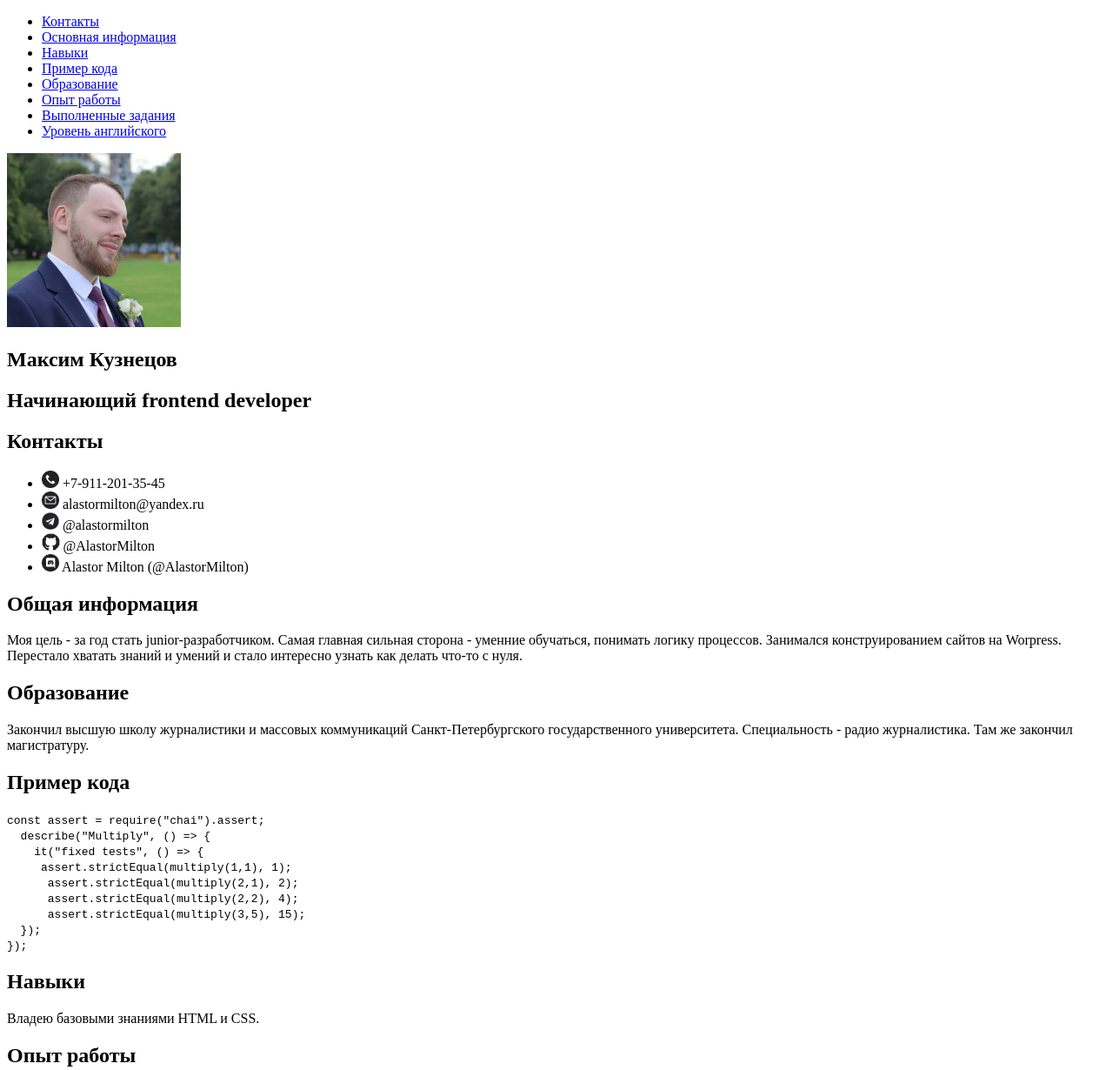
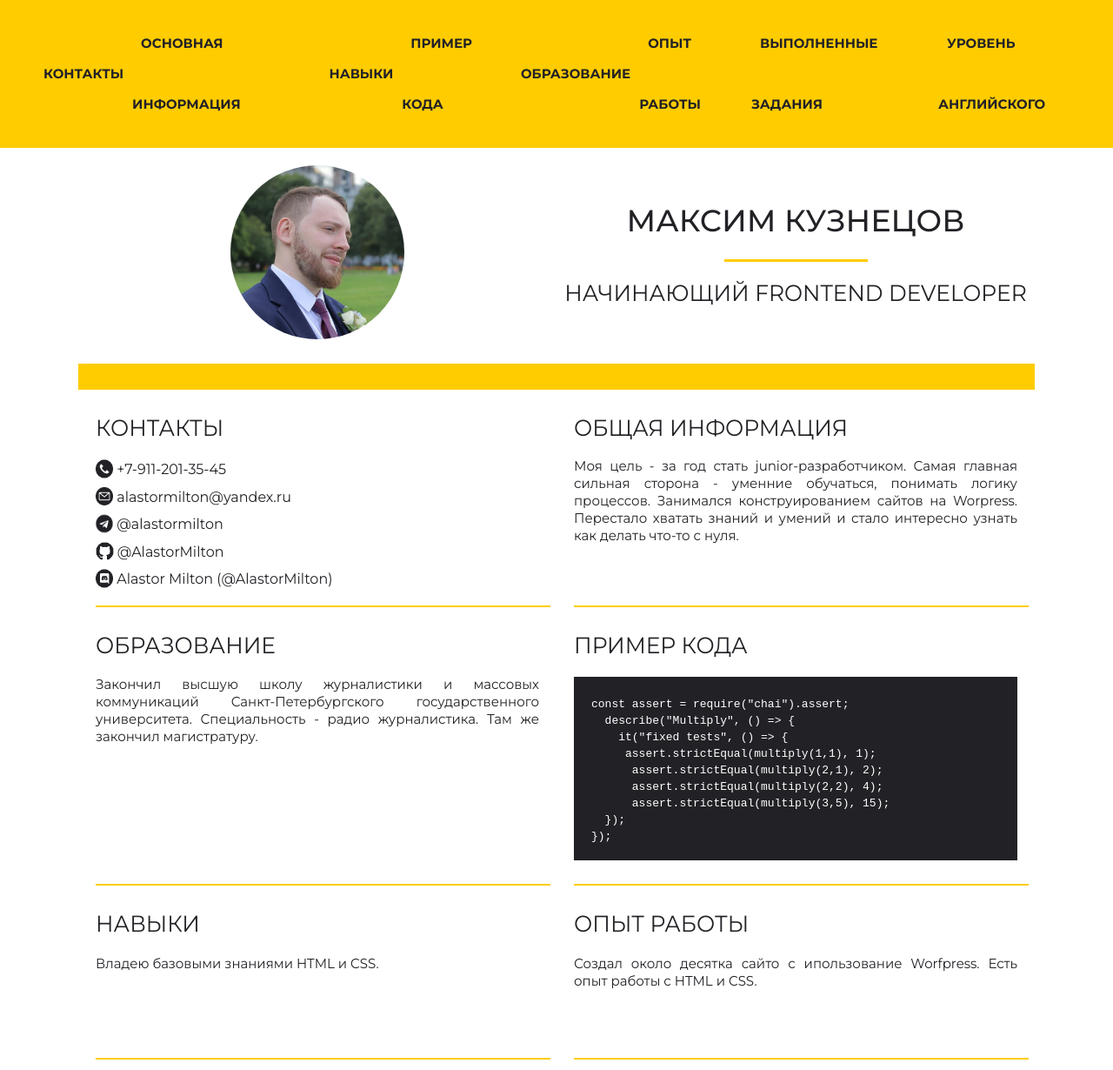
Before and after one commit to AlastorMilton/rsschool-cv-old, a plain HTML site: page index.html in a window 1280 px wide. Shown: the top 1230 px of the page at 87% size. Drawn offline with Linux system fonts and the light colour scheme.

Commit message:
feat: add page layout and add style in css document

```diff
--- a/index.html
+++ b/index.html
@@ -1,51 +1,69 @@
 <!DOCTYPE html>
 <html lang="en">
 <head>
+    <meta charset="UTF-8">
+    <meta http-equiv="X-UA-Compatible" content="IE=edge">
+    <meta name="viewport" content="width=device-width, initial-scale=1.0">
+    <title>CV</title>
+    <link rel="stylesheet" href="styles.css">
+    <link rel="icon" href="image/cv.png" type="image/png">
 </head>
 <body>
+
 <header>
-          <nav>
-            <ul>
-                <li> <a href="#contacts" class="menu-link">Контакты</a></li>
-                <li> <a href="#main-info" class="menu-link">Основная информация</a></li>
-                <li> <a href="#skills" class="menu-link">Навыки</a></li>
-                <li> <a href="#code" class="menu-link"> Пример кода</a></li>
-                <li> <a href="#education" class="menu-link">Образование</a></li>
-                <li> <a href="#experience" class="menu-link">Опыт работы</a></li>
-                <li> <a href="#tasks" class="menu-link">Выполненные задания</a></li>
-                <li> <a href="#english" class="menu-link">Уровень английского</a></li>
+    <div class="container">
+      <nav class="navigation">
+        <ul class="main-menu">
+            <li class="menu-item"><a href="#contacts" class="menu-link">Контакты</a></li>
+            <li class="menu-item"><a href="#main-info" class="menu-link">Основная информация</a></li>
+            <li class="menu-item"><a href="#skills" class="menu-link">Навыки</a></li>
+            <li class="menu-item"><a href="#code" class="menu-link"> Пример кода</a></li>
+            <li class="menu-item"><a href="#education" class="menu-link">Образование</a></li>
+            <li class="menu-item"><a href="#experience" class="menu-link">Опыт работы</a></li>
+            <li class="menu-item"><a href="#tasks" class="menu-link">Выполненные задания</a></li>
+            <li class="menu-item"><a href="#english" class="menu-link">Уровень английского</a></li>
         </ul>
       </nav>
+    </div>
 </header>
+
 <main>
-            <div id="photo">
+    <div class="main-container">
+        <div class="photo-section" id="photo">
             <img class="circle" src="image/photo.jpg" alt="Photo" height="200">
         </div>
-            <section id="name">
+        <section class="photo-section" id="name">
             <h1 class="name_main_header">Максим Кузнецов</h1>
+                <hr class="line-small">
             <h2 class="name_header">Начинающий frontend developer</h2>
         </section>
-            <section id="contacts">
+        <hr class="line-big">
+        <section class="main-section" id="contacts">
             <h2>Контакты</h2>
             <ul class="contact-list">
-                    <li><img src="/image/phone-call.png" alt="phone" height="20"> +7-911-201-35-45</li>
-                    <li><img src="/image/email.png" alt="mail" height="20"> alastormilton@yandex.ru</li>
-                    <li><img src="/image/telegram.png" alt="telegram" height="20"> @alastormilton</li>
-                    <li><img src="/image/github.png" alt="github" height="20"> @AlastorMilton</li>
-                    <li><img src="/image/discord_black_logo_icon_147145.png" alt="discord" height="20"> Alastor Milton (@AlastorMilton)</li>
+                <li><img class="contact-image" src="/image/phone-call.png" alt="phone" height="20"> +7-911-201-35-45</li>
+                <li><img class="contact-image" src="/image/email.png" alt="mail" height="20"> alastormilton@yandex.ru</li>
+                <li><img class="contact-image" src="/image/telegram.png" alt="telegram" height="20"> @alastormilton</li>
+                <li><img class="contact-image" src="/image/github.png" alt="github" height="20"> @AlastorMilton</li>
+                <li><img class="contact-image" src="/image/discord_black_logo_icon_147145.png" alt="discord" height="20"> Alastor Milton (@AlastorMilton)</li>
             </ul>
+            <hr class="line">
         </section>
-            <section id="main-info">
+        <section class="main-section" id="main-info">
             <h2>Общая информация</h2>
             <p >Моя цель - за год стать junior-разработчиком. Самая главная сильная сторона - уменние обучаться, понимать логику процессов. Занимался конструированием сайтов на Worpress. Перестало хватать знаний и умений и стало интересно узнать как делать что-то с нуля. </p>
+            <hr class="line">
         </section>
-            <section id="education">
+        <section class="main-big" id="education">
             <h2> Образование</h2>
             <p>Закончил высшую школу журналистики и массовых коммуникаций Санкт-Петербургского государственного университета. Специальность - радио журналистика. Там же закончил магистратуру.</p>
+
+            <hr class="line">
         </section>
-            <section id="code">
+        <section class="main-big" id="code">
             <h2>Пример кода</h2>
-                    <code> const assert = require("chai").assert; <br>
+            <div id="code_example">
+                <code style="color:#fff"> const assert = require("chai").assert; <br>
                     &nbsp; describe("Multiply", () => { <br>
                         &nbsp; &nbsp; it("fixed tests", () => { <br>
                         &nbsp;  &nbsp;&nbsp; assert.strictEqual(multiply(1,1), 1); <br>
@@ -54,27 +72,42 @@
                         &nbsp;  &nbsp; &nbsp; assert.strictEqual(multiply(3,5), 15);  <br>
                          &nbsp; }); <br>
                    });</code>
+                </div>
+                   <hr class="line">
         </section>
-            <section id="skills">
+        <section class="main-small" id="skills">
             <h2>Навыки</h2>
             <p>Владею базовыми знаниями HTML и CSS.</p>
+            <hr class="line">
         </section>
-                <section id="experience">
+            <section class="main-small" id="experience">
                <h2>Опыт работы</h2>
                <p>Создал около десятка сайто с ипользование Worfpress. Есть опыт работы с HTML и CSS.</p>
+               <hr class="line">
         </section>
-            <section id="tasks">
+        <section class="main-section" id="tasks">
             <h2>Выполненные задания</h2>
             <p>В рамках курса JS/FE Pre-School 2022Q4 мною были выполнена задача по составлению CV. Доступно в открытом репозитории на <a href="https://github.com/AlastorMilton/rsschool-cv/tree/gh-pages">GitHub.</a></p>
         </section>
-            <section id="english">
+        <section class="main-section" id="english">
             <h2>Уровень владения английским</h2>
             <p>Владение английским примерно на уровне B1.</p>
         </section>
+    </div>
 </main>
+
 <footer>
-                <p>@2022</p> <a href="https://github.com/AlastorMilton">AlastorMilton</a>
+    <div class="container">
+        <div class="footer-space">
+        <div class="footer_info">
+            <p>@2022 <a href="https://github.com/AlastorMilton">AlastorMilton</a></p>
+            </div>
+        <div class="footer_course">
             <a href="https://rs.school/js/"><img src="image/rs_school_js.svg" alt="RSSchool" height="60"></a>
+        </div>
+        </div>
+    </div>
 </footer>
+
 </body>
 </html>
--- a/styles.css
+++ b/styles.css
@@ -0,0 +1,224 @@
+@font-face {
+    font-family: "Montserrat";
+    src: url("fonts/Montserrat-Light.ttf");
+    font-weight: 300;
+  }
+  @font-face {
+    font-family: "Montserrat";
+    src: url("fonts/Montserrat-Regular.ttf");
+    font-weight: 400;
+  }
+
+  @font-face {
+    font-family: "Montserrat";
+    src: url("fonts/Montserrat-Medium.ttf");
+    font-weight: 500;
+  }
+
+  @font-face {
+    font-family: "Montserrat";
+    src: url("fonts/Montserrat-Bold.ttf");
+    font-weight: 700;
+  }
+
+  * {
+    box-sizing: border-box;
+    color: #222126;
+  }
+
+  html {
+    scroll-behavior: smooth;
+  }
+
+  header {
+    background-color: #ffcc00;
+  }
+
+  body {
+    background-color: #fff;
+    min-height: 100vh;
+    margin: 0;
+    padding: 0;
+    display: flex;
+    flex-direction: column;
+    justify-content: space-between;
+    font-family: 'Montserrat';
+  }
+
+  footer {
+    background-color: #ffcc00;
+    height: 100px;
+  }
+
+p {
+    text-align: justify;
+    font-family: "Montserrat";
+    font-weight: 400;
+    font-size: 15px;
+    transform: scale(1, 1.05);
+}
+
+a {
+    text-decoration: none;
+    font-weight: 600;
+}
+
+a:hover {
+    font-weight: 400;
+}
+
+.container {
+    max-width: 1400px;
+    margin: 0 auto;
+  }
+
+.main-container {
+    max-width: 1100px;
+    margin: 0 auto;
+    display: flex;
+    flex-wrap: wrap;
+  }
+
+.main-section {
+    height: 250px;
+    width: 50%;
+    padding-left: 20px;
+    padding-right: 20px;
+    padding-bottom: 20px;
+    position:relative;
+  }
+
+.footer-space {
+    height: 100px;
+    display: flex;
+    justify-content: space-between;
+    align-items: center;
+    padding-left: 90px;
+}
+
+h1 {
+  font-weight: 500;
+  text-transform: uppercase;
+  font-size: 35px;
+}
+
+h2 {
+  font-weight: 400;
+  text-transform: uppercase;
+  font-size: 25px;
+  transform: scale(1, 1.05);
+}
+
+.main-menu {
+    display: flex;
+    justify-content: center;
+    align-items: center;
+    list-style: none;
+    text-transform: uppercase;
+    font-size: 15px;
+    font-weight: 500;
+  }
+
+.menu-link {
+    padding: 0 10px;
+    line-height: 70px;
+  }
+
+.photo-section {
+    height: 200px;
+    width: 50%;
+    position:relative;
+  }
+
+#photo {
+    display: flex;
+    justify-content: center;
+    margin-top: 20px;
+    margin-bottom: 10px;
+  }
+
+.circle {
+    border-radius: 300px;
+}
+
+#name {
+    vertical-align: middle;
+    justify-content: center;
+    margin-top: 40px;
+  }
+
+  .name_main_header {
+    text-align: center;
+    line-height: 30px;
+    vertical-align: bottom;
+}
+
+  .name_header {
+    text-align: center;
+    line-height: 30px;
+}
+
+.contact-list {
+    list-style: none;
+    text-align: left;
+    padding: 0;
+    line-height: 30px;
+    transform: scale(1, 1.05);
+}
+
+.contact-image {
+    vertical-align: sub;
+}
+
+.main-big {
+    height: 320px;
+    width: 50%;
+    padding-left: 20px;
+    padding-right: 20px;
+    padding-bottom: 20px;
+    position:relative;
+
+}
+
+.main-small {
+    height: 200px;
+    width: 50%;
+    padding-left: 20px;
+    padding-right: 20px;
+    padding-bottom: 20px;
+    position:relative;
+
+}
+
+.line {
+  position:absolute;
+  bottom:0;
+  border: 0;
+  height: 2px;
+  width: 95%;
+  background: #ffcc00;
+}
+
+.line-small {
+  position:relative;
+  bottom:0;
+  border: 0;
+  height: 3px;
+  width: 30%;
+  background: #ffcc00;
+  margin-bottom: 20px;
+}
+
+.line-big {
+  position:relative;
+  bottom:0;
+  border: 0;
+  height: 30px;
+  width: 100%;
+  background: #ffcc00;
+}
+
+#code_example {
+  background-color: #222126;
+  padding: 20px;
+  }
```
Lines whose indentation alone changed are shown as unchanged.
